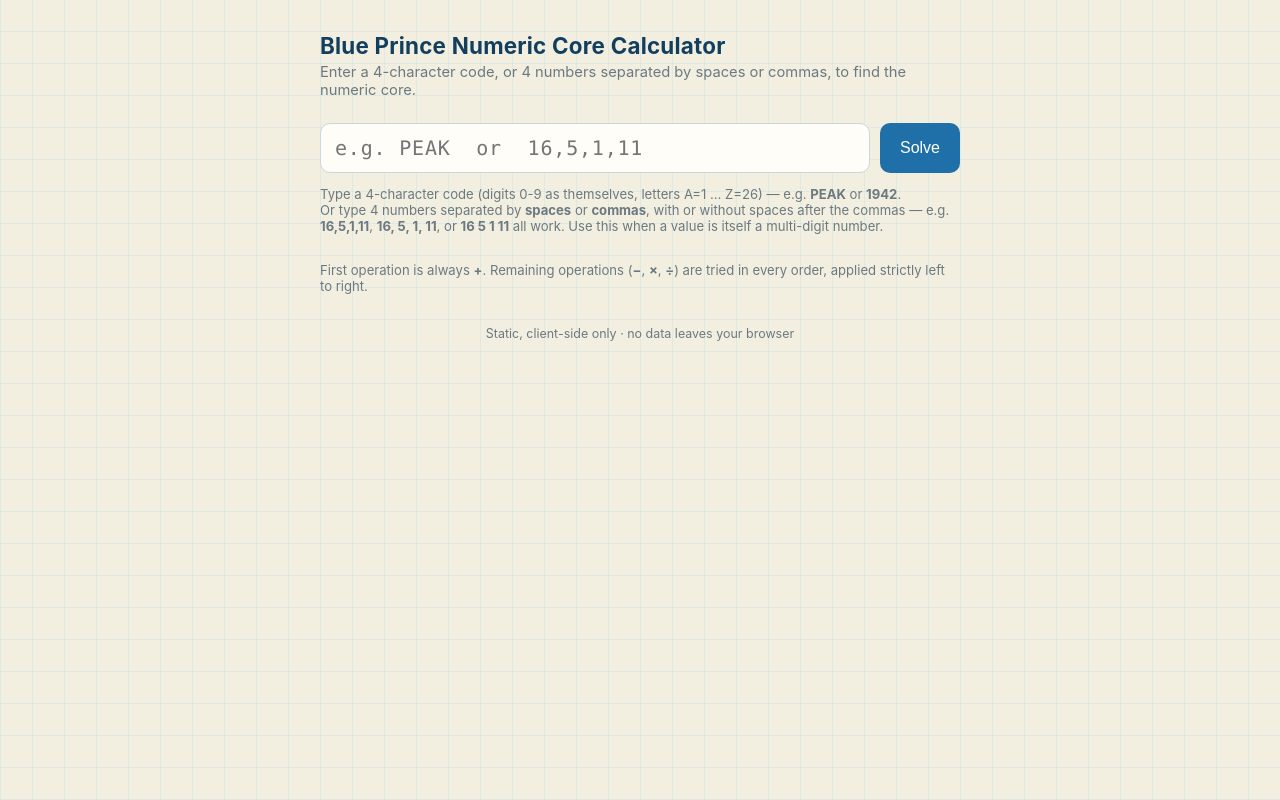
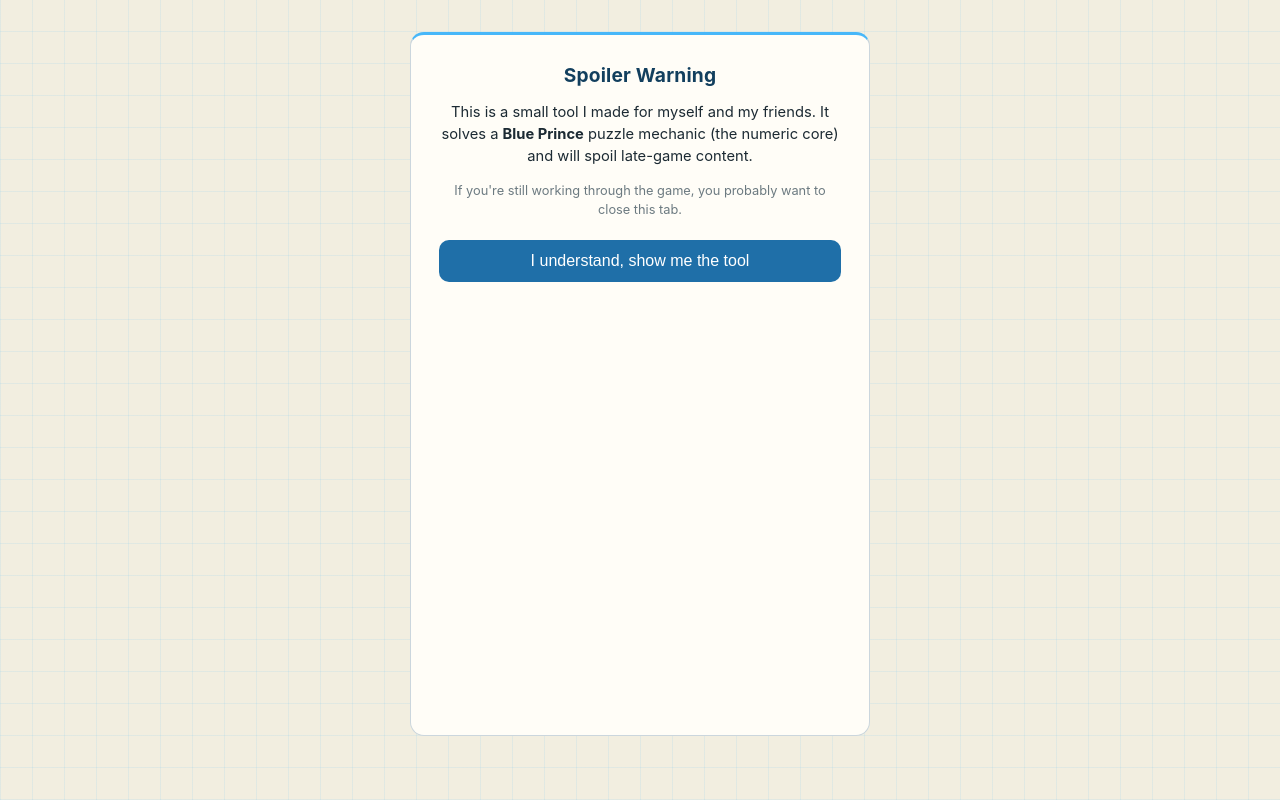
Before and after one commit to rimladris/blue-prince-numeric-core, a plain HTML site: page index.html in a window 1280 px wide. Drawn offline with Linux system fonts and the light colour scheme.

Commit message:
Add spoiler warning gate and block search indexing
Site solves a late-game puzzle mechanic, so first-time visitors
see a consent screen before the tool is revealed (remembered via
localStorage). robots.txt and a noindex meta tag keep it out of
search results for anyone who didn't get the link directly.

```diff
--- a/index.html
+++ b/index.html
@@ -3,6 +3,7 @@
 <head>
 <meta charset="utf-8">
 <meta name="viewport" content="width=device-width, initial-scale=1">
+<meta name="robots" content="noindex, nofollow">
 <title>Blue Prince Numeric Core Calculator</title>
 <style>
   :root {
@@ -177,10 +178,45 @@
     margin-top: 32px;
     text-align: center;
   }
+  .gate {
+    width: 100%;
+    max-width: 460px;
+    background: var(--panel);
+    border: 1px solid var(--border);
+    border-top: 3px solid var(--accent-bright);
+    border-radius: 14px;
+    padding: 28px 28px 24px;
+    text-align: center;
+  }
+  .gate h1 {
+    font-size: 1.2rem;
+    margin: 0 0 14px;
+  }
+  .gate p {
+    color: var(--text);
+    font-size: 0.92rem;
+    line-height: 1.5;
+    margin: 0 0 14px;
+  }
+  .gate .fine-print {
+    color: var(--muted);
+    font-size: 0.8rem;
+  }
+  .gate button {
+    margin-top: 6px;
+    width: 100%;
+  }
 </style>
 </head>
 <body>
-<main>
+<div class="gate" id="gate">
+  <h1>Spoiler Warning</h1>
+  <p>This is a small tool I made for myself and my friends. It solves a <strong>Blue Prince</strong> puzzle mechanic (the numeric core) and will spoil late-game content.</p>
+  <p class="fine-print">If you're still working through the game, you probably want to close this tab.</p>
+  <button id="gate-continue">I understand, show me the tool</button>
+</div>
+
+<main id="app" style="display: none;">
   <h1>Blue Prince Numeric Core Calculator</h1>
   <p class="subtitle">Enter a 4-character code, or 4 numbers separated by spaces or commas, to find the numeric core.</p>
 
@@ -201,6 +237,24 @@
 
 <script src="core.js"></script>
 <script>
+const GATE_KEY = 'bpnc-spoiler-ack';
+const gate = document.getElementById('gate');
+const app = document.getElementById('app');
+
+function showApp() {
+  gate.style.display = 'none';
+  app.style.display = '';
+}
+
+if (localStorage.getItem(GATE_KEY) === '1') {
+  showApp();
+} else {
+  document.getElementById('gate-continue').addEventListener('click', () => {
+    localStorage.setItem(GATE_KEY, '1');
+    showApp();
+  });
+}
+
 const codeInput = document.getElementById('code');
 const output = document.getElementById('output');
 const solveBtn = document.getElementById('solve');
```
Also changed, not shown: robots.txt (added).
